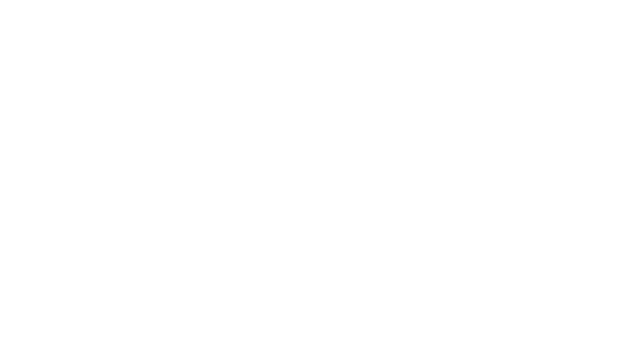
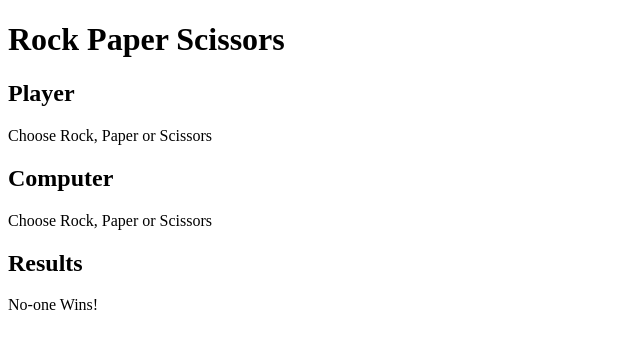
Before and after one commit to LawrenceDeacon/rps, a plain HTML site: page index.html in a window 1280 px wide. Shown: the whole page, without its empty margins (0-640 px from the left). Drawn offline with Linux system fonts and the light colour scheme.

Commit message:
Added html

```diff
--- a/index.html
+++ b/index.html
@@ -1,5 +1,6 @@
 <!DOCTYPE html>
 <html lang="en">
+
 <head>
     <meta charset="UTF-8">
     <meta http-equiv="X-UA-Compatible" content="IE=edge">
@@ -8,7 +9,29 @@
     <link rel="stylesheet" href="style.css">
     <script src="script.js"></script>
 </head>
+
 <body>
+    <!-- Header -->
+    <div class="header">
+        <h1>Rock Paper Scissors</h1>
+    </div>
+    <!-- Player -->
+    <div class="player">
+        <h2>Player</h2>
+        <p>Choose Rock, Paper or Scissors</p>
+    </div>
+    <!-- Computer -->
+    <div class="computer">
+        <h2>Computer</h2>
+        <p>Choose Rock, Paper or Scissors</p>
+
+    </div>
+    <!-- Results -->
+    <div class="results">
+        <h2>Results</h2>
+        <p>No-one Wins!</p>
+    </div>
 
 </body>
+
 </html>
```
